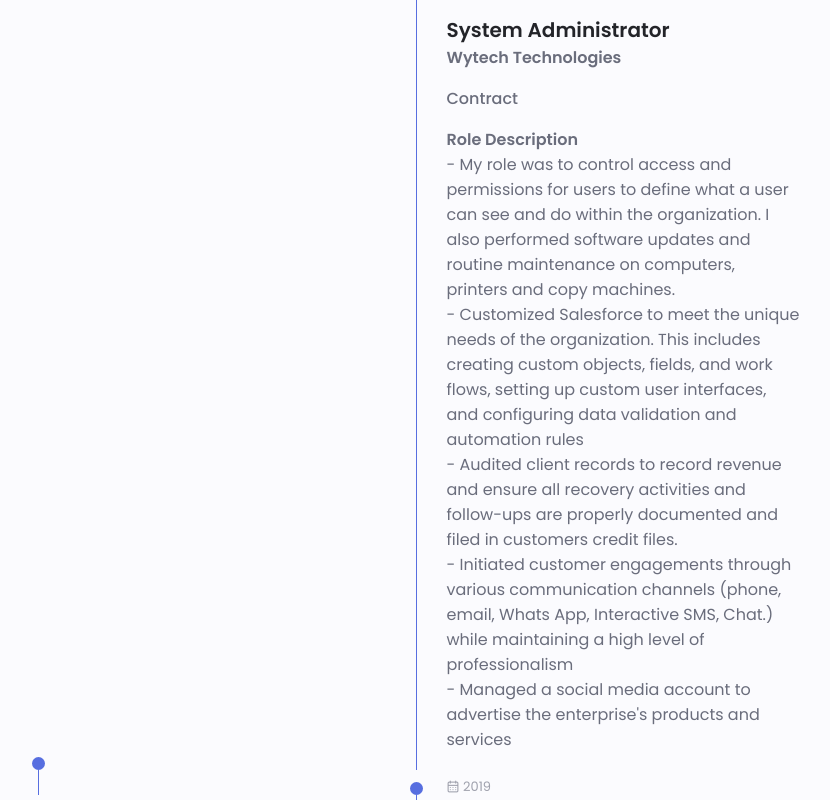
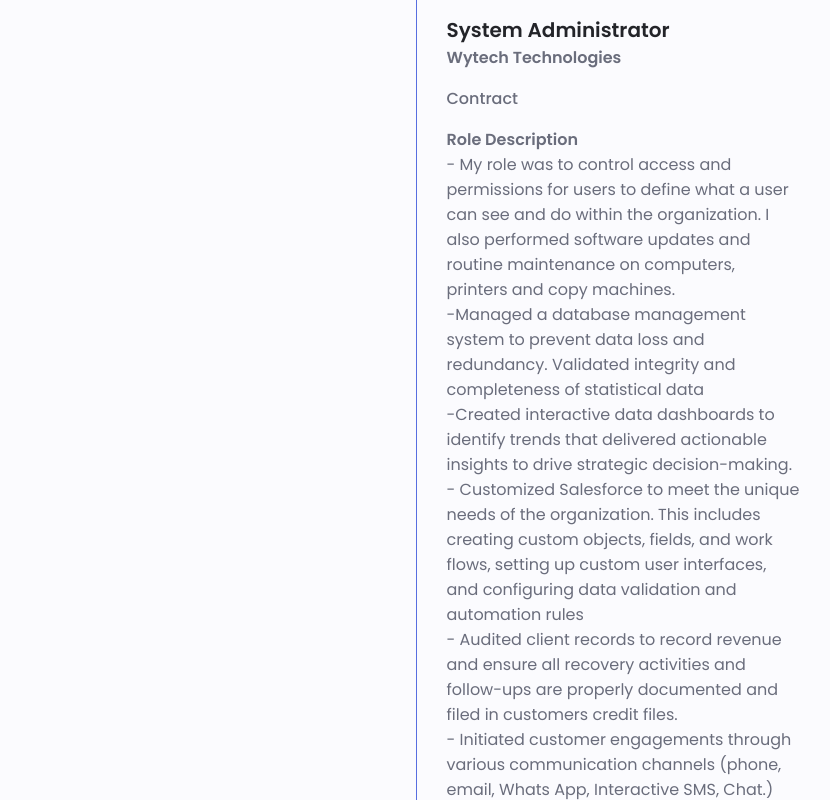
Before and after one commit to mahuthu/portfolio1, a plain HTML site: page mahuthu portfolio/index.html in a window 1280 px wide. Shown: the part 5100-5900 px from the top of the page, without its empty margins (224-1054 px from the left). Drawn offline with nearby package versions, Linux system fonts and the light colour scheme.

Commit message:
urlchange

```diff
--- a/mahuthu portfolio/index.html
+++ b/mahuthu portfolio/index.html
@@ -94,7 +94,7 @@
                             <a href="https://mahuthu.hashnode.dev/" target="_blank" class="home__social-icon">
                                 <i class="fab fa-hashnode"></i>
                             </a>
-                            <a href="https://savannahbuilders.netlify.app/" target="_blank" class="home__social-icon">
+                            <a href="https://savannahinc.netlify.app/" target="_blank" class="home__social-icon">
                                 <i class="fas fa-globe"></i>
                             </a>
 
@@ -509,6 +509,10 @@
                                         - My role was to control access and permissions for users to define what a user can see and do within
                                         the organization. I also performed software updates and routine maintenance on computers, printers
                                         and copy machines.<br>
+                                        -Managed a database management system to prevent data loss and
+                                        redundancy. Validated integrity and completeness of statistical data<br>
+                                        -Created interactive data dashboards to identify trends that delivered
+                                        actionable insights to drive strategic decision-making.<br>
                                         - Customized Salesforce to meet the unique needs of the organization. This includes creating
                                         custom objects, fields, and work flows, setting up custom user interfaces, and configuring data
                                         validation and automation rules<br>
@@ -516,7 +520,9 @@
                                         properly documented and filed in customers credit files.<br>
                                         - Initiated customer engagements through various communication channels (phone, email, Whats
                                         App, Interactive SMS, Chat.) while maintaining a high level of professionalism<br>
-                                        - Managed a social media account to advertise the enterprise's products and services
+                                        - Managed a social media account to advertise the enterprise's products and services<br>
+                                        -By introducing a database management system, we maximized the client's experience by making follow-ups and collecting
+                                        feedback.
                                     </p>
                                 </div>
 
```
